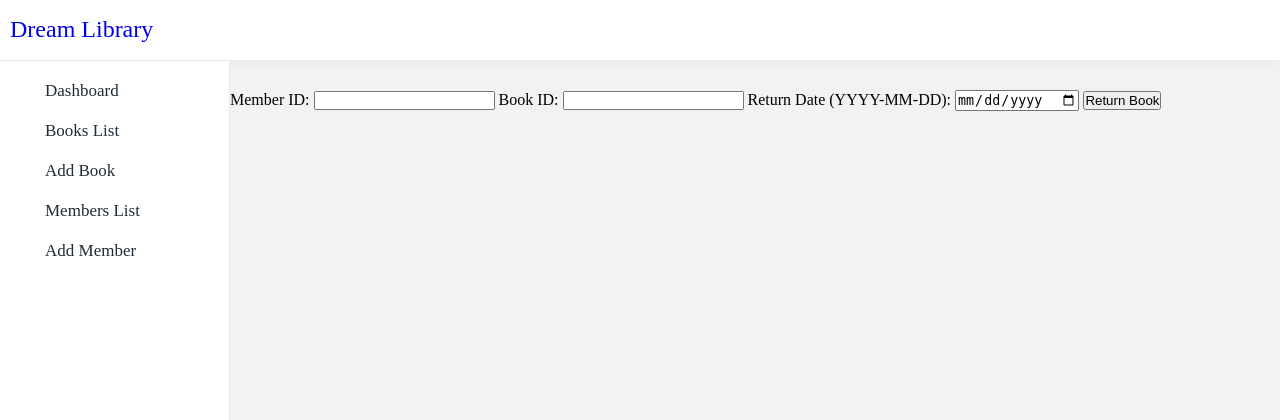
After one commit to emmanuel-mwendwa/Library_Management_System, a Flask app: page /return_book in a window 1280 px wide. The commit adds this page. Shown: the top 420 px of the page. Run offline with Flask 3, Linux system fonts and the light colour scheme; the visitor is signed in with stand-in values (Sample User, id 1).

Commit message:
Return book

```diff
--- a/app/models.py
+++ b/app/models.py
@@ -78,3 +78,18 @@ class Transaction(db.Model):
     return_date = db.Column(db.DateTime, nullable=True)
     rent_fee = db.Column(db.Float, default=0.0)
     expected_return_date = db.Column(db.DateTime, nullable=False)
+
+
+    def calculate_rent_fee(self):
+        if self.return_date is None:
+            return None  # Book hasn't been returned yet
+        else:
+
+            # Convert expected_return_date to datetime with time component
+            expected_return_datetime = datetime.combine(self.expected_return_date, datetime.min.time())
+
+            expected_return_date = expected_return_datetime.date()
+
+            days_overdue = (self.return_date - expected_return_date).days
+            rent_fee = max(0, days_overdue * 0.5)  # Adjust the penalty calculation as needed
+            return rent_fee
--- a/app/static/base.css
+++ b/app/static/base.css
@@ -78,6 +78,12 @@ body {
     color: white;
 }
 
+.navbar .navbar-links li a:active {
+    color: yellow;
+    background-color: transparent;
+    text-decoration: underline;
+  }
+
 .navbar .navbar-links .logout {
     position: absolute;
     bottom: 0px;
--- /dev/null
+++ b/app/templates/transactions/return_book.html
@@ -0,0 +1,16 @@
+{% extends 'base.html' %}
+
+{% block content %}
+
+<form method="POST" action="{{ url_for('transaction.return_book')}}">
+    {{ form.csrf_token }}
+    <label for="member_id">Member ID:</label>
+    {{ form.member_id() }}
+    <label for="book_id">Book ID:</label>
+    {{ form.book_id() }}
+    <label for="return_date">Return Date (YYYY-MM-DD):</label>
+    {{ form.return_date() }}
+    <button type="submit">Return Book</button>
+</form>
+
+{% endblock %}
--- a/app/transactions/forms.py
+++ b/app/transactions/forms.py
@@ -1,6 +1,6 @@
 from flask_wtf import FlaskForm
 
-from wtforms import IntegerField
+from wtforms import IntegerField, DateField
 
 from wtforms.validators import DataRequired
 
@@ -13,3 +13,9 @@ class IssueBookForm(FlaskForm):
     book_id = IntegerField("Book ID", validators=[
         DataRequired()
     ])
+
+
+class ReturnBookForm(FlaskForm):
+    member_id = IntegerField('Member ID', validators=[DataRequired()])
+    book_id = IntegerField('Book ID', validators=[DataRequired()])
+    return_date = DateField('Return Date', format='%Y-%m-%d', validators=[DataRequired()])
--- a/app/transactions/views.py
+++ b/app/transactions/views.py
@@ -1,6 +1,6 @@
 from . import transaction
 
-from .forms import IssueBookForm
+from .forms import IssueBookForm, ReturnBookForm
 
 from .. import db
 
@@ -30,6 +30,13 @@ def issue_book():
 
             return {"Message": "Member or Book not found"}
 
+        # Check if transaction exists
+        transaction = Transaction.query.filter_by(member_id=member_id, book_id=book_id, return_date=None).first()
+
+        if transaction:
+
+            return {"Message": "Member already has book"}
+
         # Check if book is available
         if book.available_copies <= 0:
 
@@ -53,3 +60,34 @@ def issue_book():
         return redirect(url_for("book.view_books"))
 
     return render_template("transactions/issue_book.html", form=form)
+
+
+@transaction.route('/return_book', methods=["GET", "POST"])
+def return_book():
+
+    form = ReturnBookForm()
+
+    if form.validate_on_submit():
+
+        member_id = form.member_id.data
+        book_id = form.book_id.data
+        return_date = form.return_date.data
+
+        # Check if member, book, and transaction exist
+        member = Member.query.get(member_id)
+        book = Book.query.get(book_id)
+        transaction = Transaction.query.filter_by(member_id=member_id, book_id=book_id, return_date=None).first()
+
+        if not member or not book or not transaction:
+            return ({"message": "Member, Book, or Transaction not found"}), 404
+
+        # Update book and transaction information
+        book.available_copies += 1
+        transaction.return_date = return_date
+        rent_fee = transaction.calculate_rent_fee()
+        transaction.rent_fee = rent_fee
+        db.session.commit()
+
+        return ({"message": "Book returned successfully", "rent_fee": rent_fee})
+
+    return render_template("transactions/return_book.html", form=form)
```
